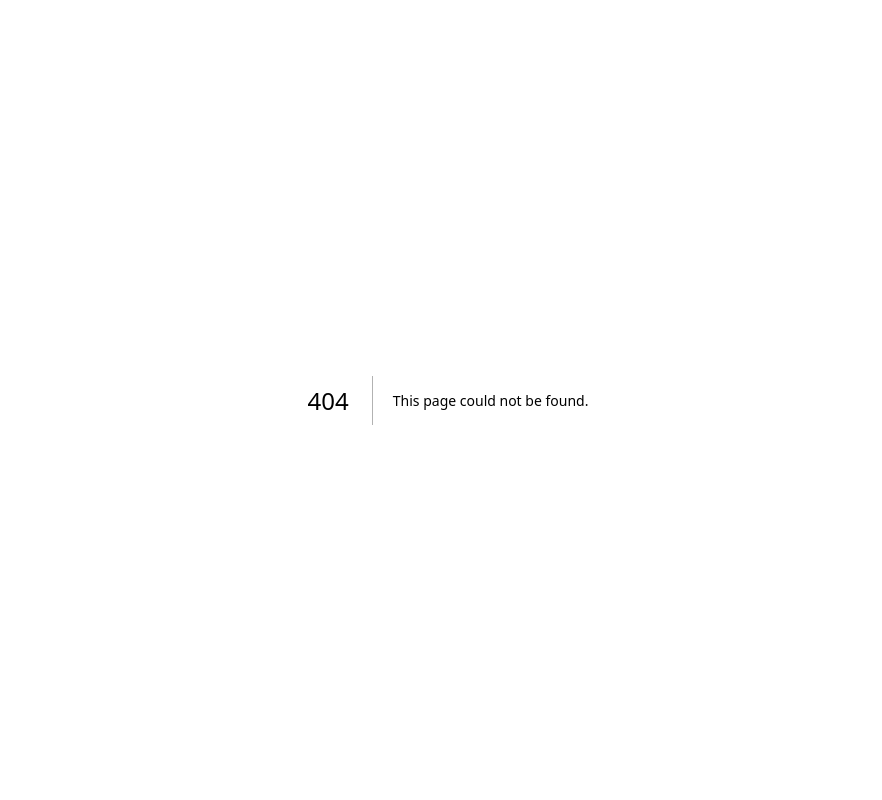
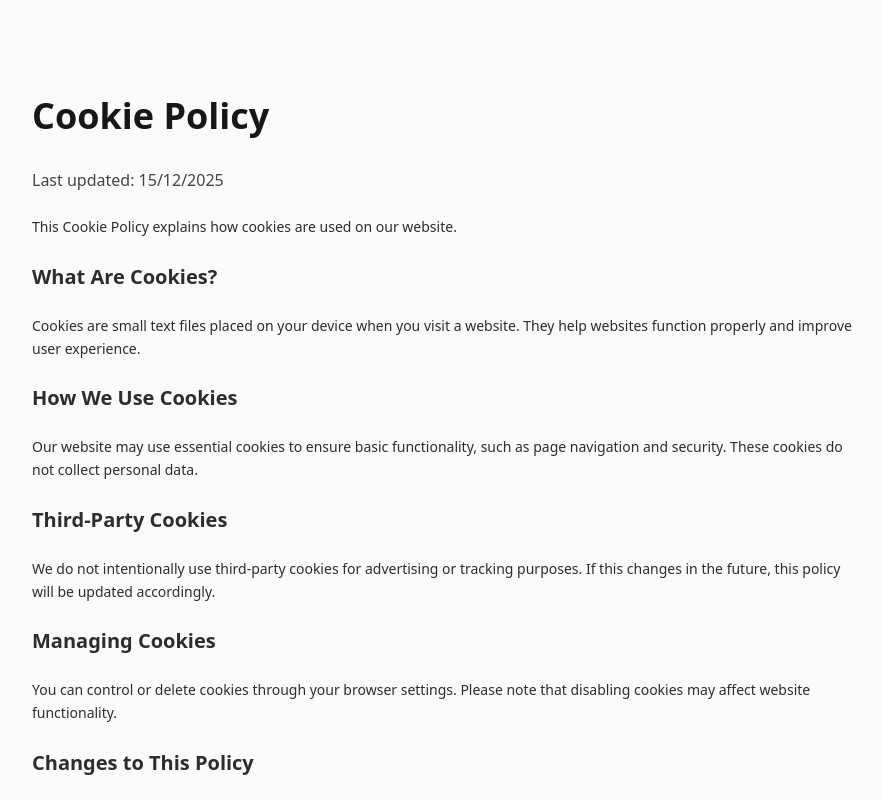
Before and after one commit to preshitpawar-beep/raya-website, a Next.js app: page /cookies in a window 1280 px wide. Before the commit this address had no page. Shown: the top 800 px of the page, without its empty margins (192-1074 px from the left). Built offline with nearby package versions, Linux system fonts and the light colour scheme.

Commit message:
Create page.js

```diff
--- /dev/null
+++ b/app/cookies/page.js
@@ -0,0 +1,62 @@
+export default function CookiePolicy() {
+  return (
+    <main className="max-w-4xl mx-auto px-8 py-24">
+      <h1 className="text-4xl font-bold mb-8">
+        Cookie Policy
+      </h1>
+
+      <p className="opacity-80 mb-6">
+        Last updated: {new Date().toLocaleDateString("en-GB")}
+      </p>
+
+      <section className="space-y-6 text-sm leading-relaxed opacity-90">
+        <p>
+          This Cookie Policy explains how cookies are used on our website.
+        </p>
+
+        <h2 className="text-xl font-semibold">
+          What Are Cookies?
+        </h2>
+        <p>
+          Cookies are small text files placed on your device when you visit a
+          website. They help websites function properly and improve user
+          experience.
+        </p>
+
+        <h2 className="text-xl font-semibold">
+          How We Use Cookies
+        </h2>
+        <p>
+          Our website may use essential cookies to ensure basic functionality,
+          such as page navigation and security. These cookies do not collect
+          personal data.
+        </p>
+
+        <h2 className="text-xl font-semibold">
+          Third-Party Cookies
+        </h2>
+        <p>
+          We do not intentionally use third-party cookies for advertising or
+          tracking purposes. If this changes in the future, this policy will be
+          updated accordingly.
+        </p>
+
+        <h2 className="text-xl font-semibold">
+          Managing Cookies
+        </h2>
+        <p>
+          You can control or delete cookies through your browser settings. Please
+          note that disabling cookies may affect website functionality.
+        </p>
+
+        <h2 className="text-xl font-semibold">
+          Changes to This Policy
+        </h2>
+        <p>
+          We may update this Cookie Policy from time to time. Any updates will be
+          posted on this page.
+        </p>
+      </section>
+    </main>
+  );
+}
```
